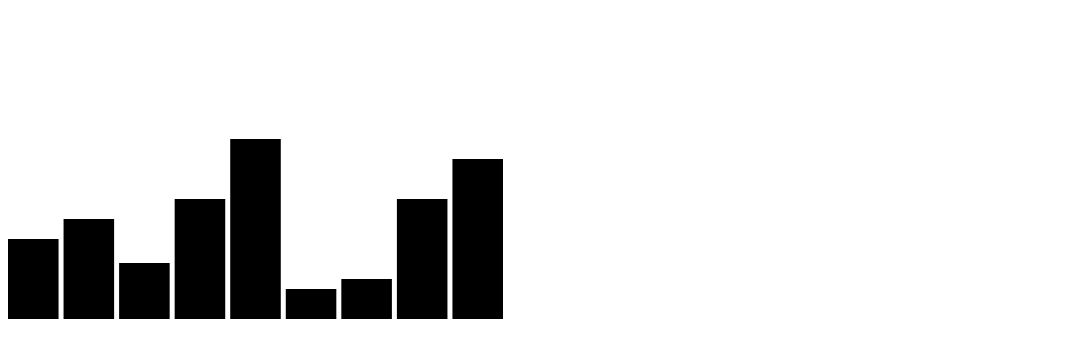
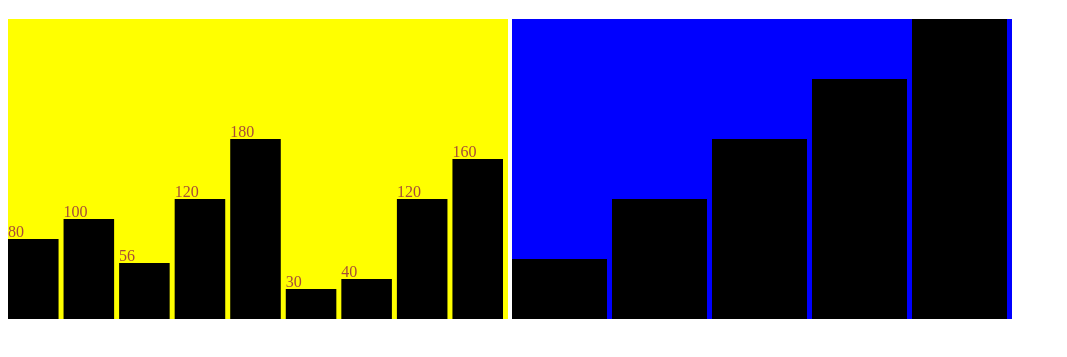
Before and after one commit to miknhoj/D3_Practice, a plain HTML site: page index.html in a window 1280 px wide. Shown: the part 61-418 px from the top of the page, without its empty margins (0-1067 px from the left). Drawn offline with nearby package versions, Linux system fonts and the light colour scheme.

Commit message:
bar chart scale

```diff
--- /dev/null
+++ b/index.css
@@ -0,0 +1,7 @@
+.bar-chart {
+  background-color: yellow;
+}
+
+.bar-chart-scale {
+  background-color: blue;
+}
--- a/index.html
+++ b/index.html
@@ -4,12 +4,15 @@
   <meta charset="UTF-8">
   <meta name="viewport" content="width=device-width, initial-scale=1.0">
   <meta http-equiv="X-UA-Compatible" content="ie=edge">
+  <link rel="stylesheet" href="index.css">
   <title>Document</title>
 </head>
 <body>
   <h1>Hello Party People!</h1>
 
   <svg class="bar-chart"></svg>
+  <svg class="bar-chart-scale"></svg>
+
 </body>
 <script src="https://d3js.org/d3.v4.min.js"></script>
 <script src="index.js"></script>
--- a/index.js
+++ b/index.js
@@ -1,9 +1,54 @@
-var dataset = [80, 100, 56, 120, 180, 30, 40, 120, 160]
+
+// Regular Bar Chart
+var bardata = [80, 100, 56, 120, 180, 30, 40, 120, 160]
+
+var svgWidth = 500, svgHeight = 300, barPadding = 5;
+var barWidth = (svgWidth / bardata.length);
+
+var svg = d3.select('.bar-chart')
+  // .style('background-color', 'red')
+  .attr("width", svgWidth)
+  .attr("height", svgHeight);
+
+var barChart = svg.selectAll("rect")
+  .data(bardata)
+  .enter()
+  .append("rect")
+  .attr("y", function (d) {
+    return svgHeight - d
+  })
+  .attr("height", function (d) {
+    return d;
+  })
+  .attr("width", barWidth - barPadding)
+  .attr("transform", function (d, i) {
+    var translate = [barWidth * i, 0];
+    return "translate(" + translate + ")";
+  })
+// To display the values on top of the bargraph
+var text = svg.selectAll("text")
+  .data(bardata)
+  .enter()
+  .append("text")
+  .text(function(d) {
+    return d;
+  })
+  .attr("y", function(d, i) {
+    return svgHeight - d -2;
+  })
+  .attr("x", function(d, i) {
+    return barWidth * i;
+  })
+  .attr("fill", "#A64c38");
+
+// Bar Chart to Scale
+var dataset = [1,2,3,4,5];
 
 var svgWidth = 500, svgHeight = 300, barPadding = 5;
 var barWidth = (svgWidth / dataset.length);
 
-var svg = d3.select('svg')
+
+var svg = d3.select('.bar-chart-scale')
     .attr("width", svgWidth)
     .attr("height", svgHeight);
 
@@ -16,13 +61,13 @@ var barChart = svg.selectAll("rect")
     .enter()
     .append("rect")
     .attr("y", function(d) {
-    return svgHeight - d
+         return svgHeight - yScale(d)
     })
     .attr("height", function(d) {
-    return d;
+        return yScale(d);
     })
     .attr("width", barWidth - barPadding)
     .attr("transform", function (d, i) {
         var translate = [barWidth * i, 0];
         return "translate("+ translate +")";
-  })
+    });
```
Lines whose indentation alone changed are shown as unchanged.
